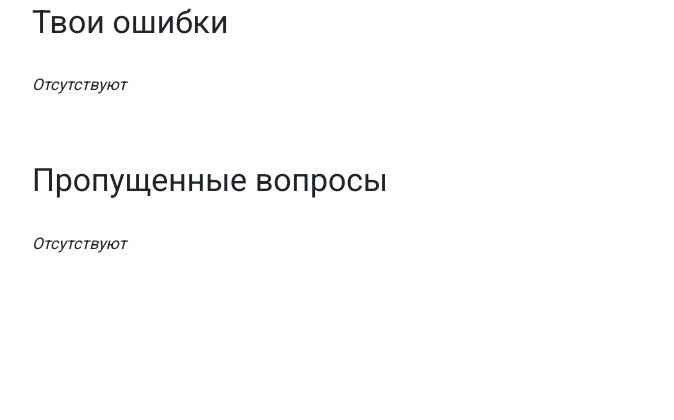
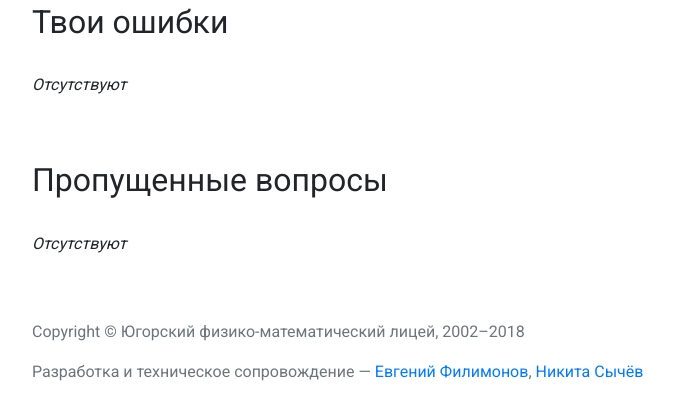
Before and after one commit to evgfilim1/upml-english-test-platform, a Python web app: template templates/result.html in a window 1280 px wide. Shown: the part 279-699 px from the top of the page, without its empty margins (53-727 px from the left). Run offline with Jinja, Linux system fonts and the light colour scheme; the template is opened without the code that fills it, so the values that code supplies are empty.

Commit message:
Add copyright in footer

```diff
--- a/templates/base.html
+++ b/templates/base.html
@@ -82,7 +82,13 @@
     {% block content %}{% endblock %}
 </div>
 <footer>
-    {% block footer %}{% endblock %}
+    <div class="container mt-5">
+        <p class="text-muted">Copyright © Югорский физико-математический лицей, 2002–2018</p>
+        <p class="text-muted">Разработка и техническое сопровождение —
+            <a href="//evgfilim1.me/">Евгений Филимонов</a>,
+            <a href="//nsychev.ru/">Никита Сычёв</a>
+        </p>
+    </div>
 </footer>
 <script src="/static/js/jquery-3.3.1.min.js"></script>
 <script src="/static/js/popper.min.js"></script>
```
